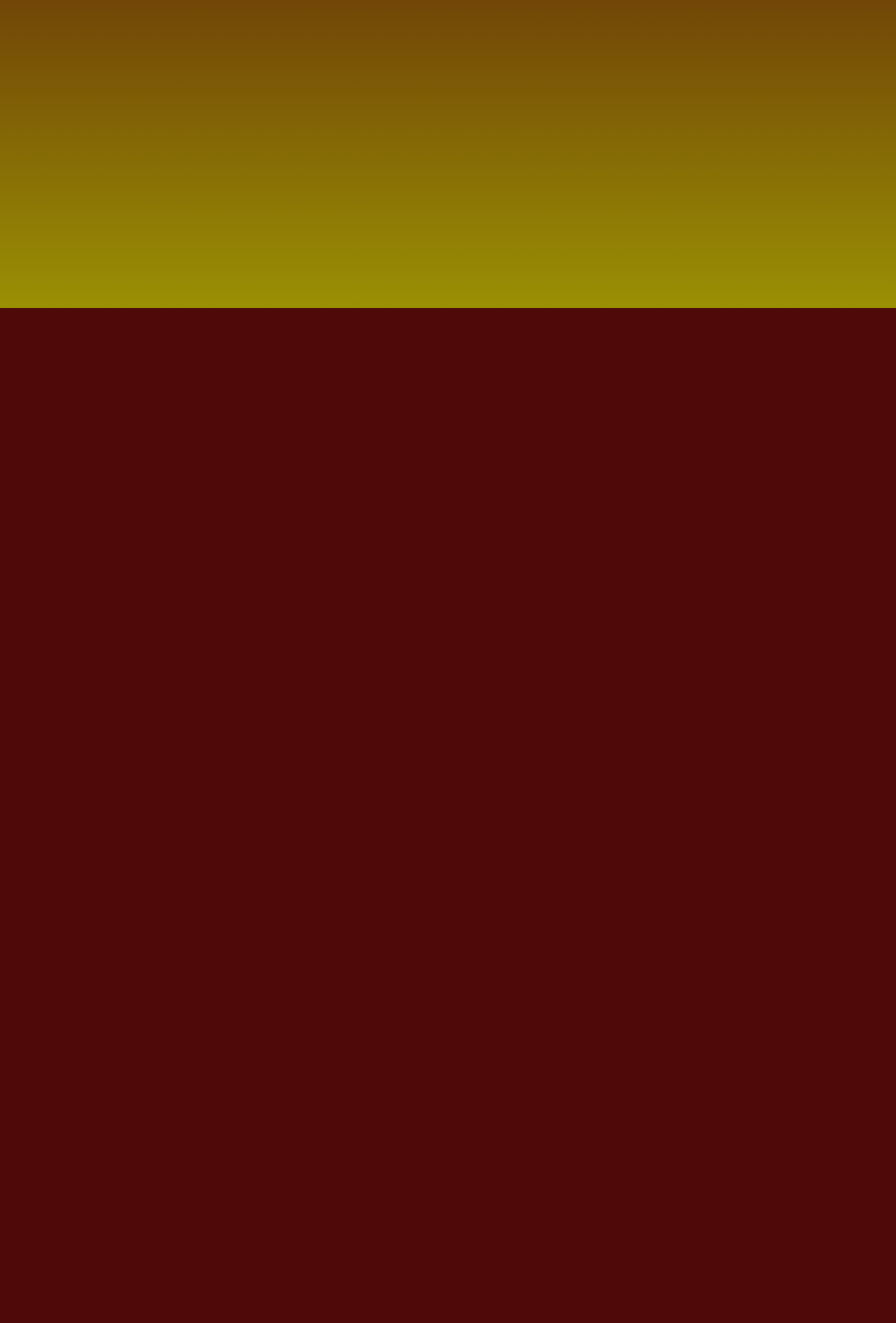
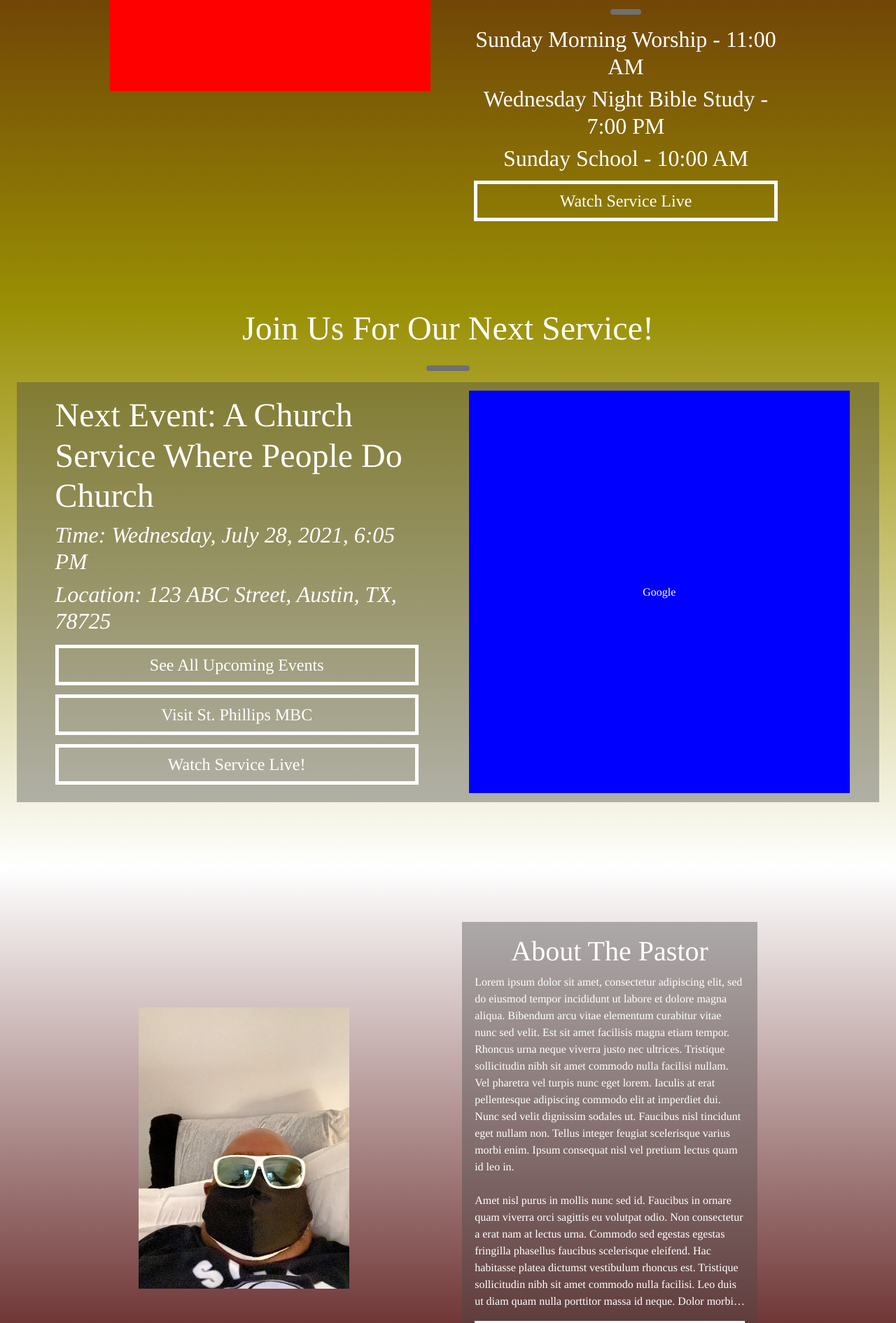
Before and after one commit to isaiah0812/stphillipsmbc-website, a React (Create React App) app: page / in a window 1280 px wide. Shown: the part 360-2250 px from the top of the page at 70% size. Before the commit the page ends 800 px from the top, so only its background shows below. Built offline with nearby package versions, Linux system fonts and the light colour scheme.

Commit message:
home page, needs work

```diff
--- a/src/components/button.tsx
+++ b/src/components/button.tsx
@@ -1 +1,63 @@
-import React from 'react';
+import React, { useState } from 'react';
+import { Button } from 'react-bootstrap';
+import { Link } from 'react-router-dom';
+
+type ButtonProps = {
+  text: string;
+  onClick?: () => any;
+  width?: string | number;
+  href?: string | URL;
+  style?: React.CSSProperties;
+}
+
+type ButtonTempProps = {
+  props: ButtonProps
+}
+
+const ButtonTemp = (buttonProps: ButtonTempProps) => {
+  const { props } = buttonProps;
+
+  const [color, setColor] = useState('white');
+  const [bgColor, setBgColor] = useState('transparent');
+
+  const hover = () => {
+    setColor('#9A9004');
+    setBgColor('white');
+  }
+  const leave = () => {
+    setColor('white');
+    setBgColor('transparent')
+  }
+
+  return (
+    <Button
+      onClick={props.onClick}
+      onMouseEnter={hover}
+      onMouseLeave={leave}
+      style={{
+        borderWidth: 5,
+        borderStyle: 'solid',
+        borderColor: 'white',
+        borderRadius: 0,
+        color: color,
+        backgroundColor: bgColor,
+        width: props.width ? props.width : '100%',
+        fontSize: '1.5em',
+        ...props.style,
+      }}>
+      {props.text}
+    </Button>
+  )
+}
+
+export const SPButton = (props: ButtonProps) => {
+  // If href is included, it makes the button a link. Either way it is passed
+  // to ButtonTemp, which is the styled Button seen on screen.
+  return props.href ? (
+    <Link to={props.href}>
+      <ButtonTemp props={props} />
+    </Link>
+  ) : (
+    <ButtonTemp props={props} />
+  )
+}
--- a/src/components/menu.tsx
+++ b/src/components/menu.tsx
@@ -21,7 +21,7 @@ const MenuItem = ({ path, title }: IRoute) => {
         color: 'black',
         fontSize: '2em',
         width: '100%',
-        border: `0.5px solid ${borderColor}`,
+        border: `1px solid ${borderColor}`,
         transition: 'border 0.3s'
       }}
     >
@@ -38,7 +38,7 @@ const Menu = () => {
 
   return (
     <React.Fragment>
-      <Navbar style={{ backgroundColor: 'transparent', zIndex: 1, position: 'absolute', width: '100%', padding: 0 }} sticky="top">
+      <Navbar style={{ backgroundColor: 'transparent', zIndex: 1, position: 'absolute', width: '100%', padding: 0, top: 0 }} sticky="top">
         <Container fluid style={{ display: 'flex', width: '100%', padding: '1%', alignItems: 'flex-start' }}>
           <Navbar.Brand href="/" style={{ padding: 0 }}>
             <h3>St. Phillips Missionary Baptist Church</h3>
--- a/src/index.css
+++ b/src/index.css
@@ -2,6 +2,10 @@
   margin: 0;
   font-family: 'Tinos', serif;
   color: white;
+}
+
+html {
+  scroll-behavior: smooth;
 }
 
 .home-background, .page-background {
--- a/src/pages/home/index.tsx
+++ b/src/pages/home/index.tsx
@@ -1,10 +1,131 @@
 import React from 'react';
-import { Container } from 'react-bootstrap';
+import { Container, Image } from 'react-bootstrap';
+import { SPButton } from '../../components/button';
 
 const Home = () => {
   return (
     <Container fluid className="home-background">
-      Home
+      <Container fluid style={{ display: 'flex', flexDirection: 'row', flexWrap: 'wrap-reverse', justifyContent: 'center', height: '100vh', maxHeight: 1080, alignItems: 'center', padding: 120 }}>
+        <Container style={{
+          display: 'flex',
+          width: '45%',
+          height: 'calc(100vh * .50)',
+          backgroundColor: 'red',
+          justifyContent: 'center',
+          alignItems: 'center'
+        }}>
+          YouTube
+        </Container>
+        <Container style={{
+          display: 'flex',
+          width: '45%',
+          justifyContent: 'center',
+          alignItems: 'center',
+          flexDirection: 'column',
+          textAlign: 'center'
+        }}>
+          <h1 style={{ fontSize: '4em' }}>Welcome to St. Phillips Missionary Baptist Church</h1>
+          <h3 style={{ fontStyle: 'italic' }}>Lorem ipsum dolor sit amet, consectetur adipiscing elit, sed do eiusmod tempor incididunt ut labore et dolore magna aliqua.</h3>
+          <hr style={{ border: '0.3em solid #707070', width: '10%', color: '#707070', opacity: 1, borderRadius: '100vw' }} />
+          <h2>Sunday Morning Worship - 11:00 AM</h2>
+          <h2>Wednesday Night Bible Study - 7:00 PM</h2>
+          <h2>Sunday School - 10:00 AM</h2>
+          <SPButton text="Watch Service Live" onClick={() => window.scrollTo({top: 0, left: 0, behavior: 'smooth'})} style={{ margin: '1% 0px' }} />
+        </Container>
+      </Container>
+      <Container fluid style={{ display: 'flex', flexDirection: 'column', alignItems: 'center', height: '100vh', maxHeight: 1080 }}>
+        <h1 style={{ fontSize: '3em', textAlign: 'center' }}>Join Us For Our Next Service!</h1>
+        <hr style={{ border: '0.3em solid #707070', width: '5%', color: '#707070', opacity: 1, borderRadius: '100vw' }} />
+        <Container fluid style={{ backgroundColor: 'rgba(71, 71, 71, 0.39)', display: 'flex', flexDirection: 'row', justifyContent: 'space-between', padding: '1%', width: '100%', maxWidth: 1650, alignItems: 'center', minHeight: '75%' }}>
+          <Container style={{ width: '45%' }}>
+            <h1 style={{ fontSize: '3em' }}>Next Event: A Church Service Where People Do Church</h1>
+            <h2 style={{ fontStyle: 'italic' }}>Time: Wednesday, July 28, 2021, 6:05 PM</h2>
+            <h2 style={{ fontStyle: 'italic' }}>Location: 123 ABC Street, Austin, TX, 78725</h2>
+            <SPButton text="See All Upcoming Events" href="/events" style={{ margin: '1.25% 0px' }} />
+            <SPButton text="Visit St. Phillips MBC" href="/contact" style={{ margin: '1.25% 0px' }} />
+            <SPButton text="Watch Service Live!" onClick={() => window.scrollTo({top: 0, left: 0, behavior: 'smooth'})} style={{ margin: '1.25% 0px' }} />
+          </Container>
+          <Container style={{ width: '45%', height: '100%', backgroundColor: 'blue', display: 'flex', justifyContent: 'center', alignItems: 'center' }}>
+            Google
+          </Container>
+        </Container>
+      </Container>
+      <Container fluid style={{ display: 'flex', alignItems: 'center', justifyContent: 'space-evenly', padding: '2%', height: '100vh', maxHeight: 1080 }}>
+        <Image src="/pops.jpg" style={{ width: '25%', margin: 0 }} />
+        <Container fluid style={{ width: '35%', backgroundColor: 'rgba(71, 71, 71, 0.39)', padding: '1.5%', margin: 0 }}>
+          <h2 style={{ fontSize: '2.5em', textAlign: 'center' }}>About The Pastor</h2>
+          <p style={{ textOverflow: 'ellipsis', overflow: 'hidden', display: '-webkit-box', WebkitLineClamp: 20, WebkitBoxOrient: 'vertical' }}>
+            Lorem ipsum dolor sit amet, consectetur adipiscing elit, sed do
+            eiusmod tempor incididunt ut labore et dolore magna aliqua. Bibendum
+            arcu vitae elementum curabitur vitae nunc sed velit. Est sit amet
+            facilisis magna etiam tempor. Rhoncus urna neque viverra justo nec
+            ultrices. Tristique sollicitudin nibh sit amet commodo nulla
+            facilisi nullam. Vel pharetra vel turpis nunc eget lorem. Iaculis at
+            erat pellentesque adipiscing commodo elit at imperdiet dui. Nunc sed
+            velit dignissim sodales ut. Faucibus nisl tincidunt eget nullam non.
+            Tellus integer feugiat scelerisque varius morbi enim. Ipsum
+            consequat nisl vel pretium lectus quam id leo in.
+            <br />
+            <br />
+            Amet nisl purus in mollis nunc sed id. Faucibus in ornare quam
+            viverra orci sagittis eu volutpat odio. Non consectetur a erat nam
+            at lectus urna. Commodo sed egestas egestas fringilla phasellus
+            faucibus scelerisque eleifend. Hac habitasse platea dictumst
+            vestibulum rhoncus est. Tristique sollicitudin nibh sit amet commodo
+            nulla facilisi. Leo duis ut diam quam nulla porttitor massa id
+            neque. Dolor morbi non arcu risus. Eu turpis egestas pretium aenean
+            pharetra magna ac placerat. Neque vitae tempus quam pellentesque.
+            Tempus imperdiet nulla malesuada pellentesque elit eget gravida cum
+            sociis. Aliquet sagittis id consectetur purus. Id neque aliquam
+            vestibulum morbi blandit cursus risus at ultrices.
+            <br />
+            <br />
+            Dictumst vestibulum rhoncus est pellentesque elit ullamcorper
+            dignissim cras. At volutpat diam ut venenatis tellus in metus
+            vulputate. Massa id neque aliquam vestibulum morbi blandit cursus
+            risus at. Quis enim lobortis scelerisque fermentum. Nulla facilisi
+            morbi tempus iaculis. Ut placerat orci nulla pellentesque dignissim.
+            Aliquam purus sit amet luctus venenatis lectus. Est ullamcorper eget
+            nulla facilisi etiam dignissim diam. At augue eget arcu dictum
+            varius duis at consectetur lorem. Consectetur adipiscing elit
+            pellentesque habitant morbi tristique senectus. Elementum nisi quis
+            eleifend quam adipiscing vitae proin sagittis nisl.
+            <br />
+            <br />
+            Lorem ipsum dolor sit amet consectetur adipiscing elit. Facilisis
+            leo vel fringilla est ullamcorper eget nulla facilisi etiam. Turpis
+            egestas integer eget aliquet nibh praesent tristique magna sit.
+            Dignissim cras tincidunt lobortis feugiat vivamus at augue eget.
+            Magna ac placerat vestibulum lectus mauris. Urna nec tincidunt
+            praesent semper feugiat. Ipsum faucibus vitae aliquet nec
+            ullamcorper sit amet risus nullam. Cum sociis natoque penatibus et
+            magnis dis parturient montes nascetur. Auctor augue mauris augue
+            neque gravida in fermentum et. Mi proin sed libero enim sed faucibus
+            turpis. Dolor sed viverra ipsum nunc aliquet bibendum enim. Fusce id
+            velit ut tortor pretium viverra. Sit amet nulla facilisi morbi
+            tempus iaculis urna id. Integer quis auctor elit sed vulputate mi
+            sit amet mauris. Lectus arcu bibendum at varius vel pharetra.
+            Bibendum est ultricies integer quis. Nunc faucibus a pellentesque
+            sit amet porttitor eget. Scelerisque viverra mauris in aliquam sem
+            fringilla ut morbi.
+            <br />
+            <br />
+            Risus feugiat in ante metus dictum at tempor commodo ullamcorper.
+            Egestas dui id ornare arcu odio ut sem nulla. Pulvinar neque laoreet
+            suspendisse interdum consectetur libero id. Est lorem ipsum dolor
+            sit amet consectetur adipiscing elit. Cursus eget nunc scelerisque
+            viverra mauris in aliquam sem. Fermentum odio eu feugiat pretium
+            nibh. Consequat semper viverra nam libero justo laoreet sit amet
+            cursus. Tempor orci dapibus ultrices in iaculis. Interdum
+            consectetur libero id faucibus. Quis varius quam quisque id diam vel
+            quam elementum. Eget egestas purus viverra accumsan in nisl nisi.
+            Gravida rutrum quisque non tellus orci ac auctor augue. Rhoncus
+            dolor purus non enim. Eu sem integer vitae justo eget magna
+            fermentum iaculis. Erat imperdiet sed euismod nisi porta.
+          </p>
+          <SPButton text="Read More" href="/staff" width="100%" />
+        </Container>
+      </Container>
     </Container>
   )
 }
```
Also changed, not shown: public/pops.jpg (added).
